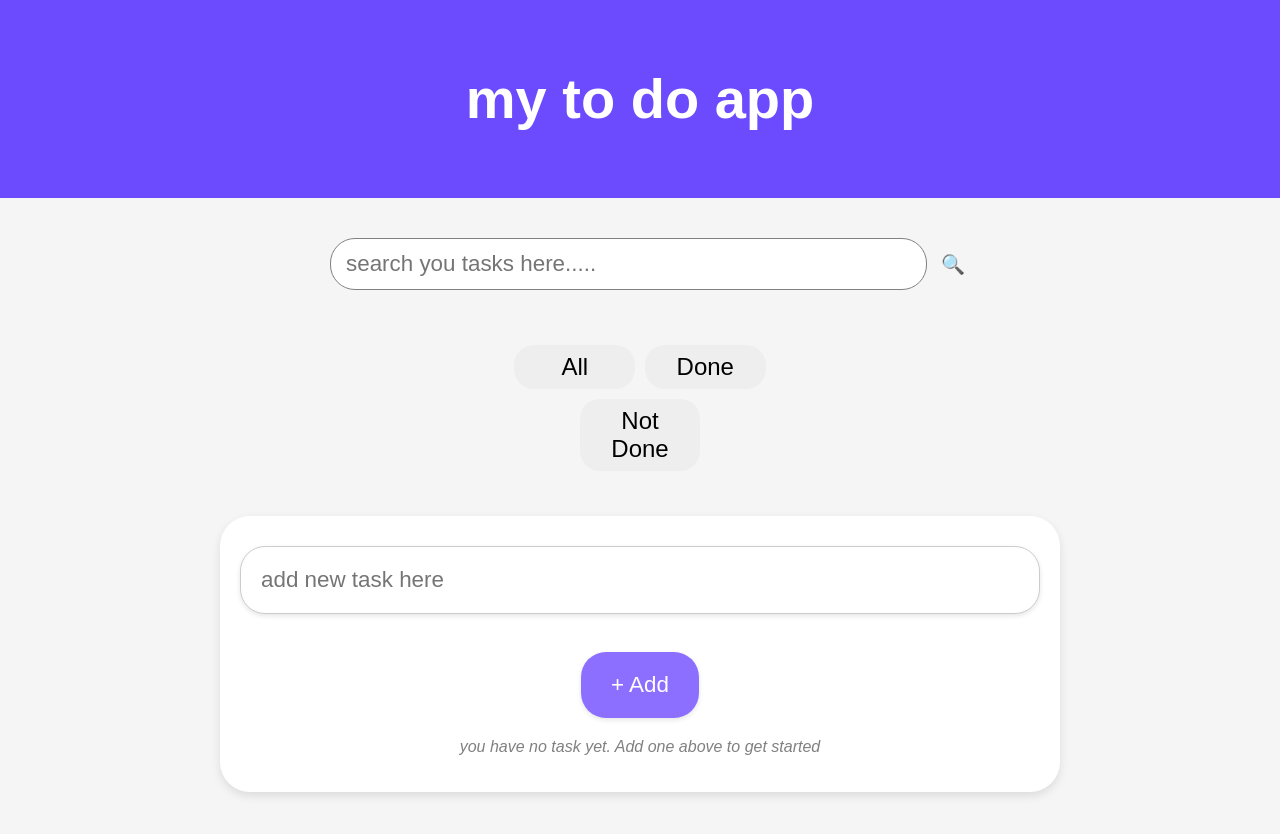
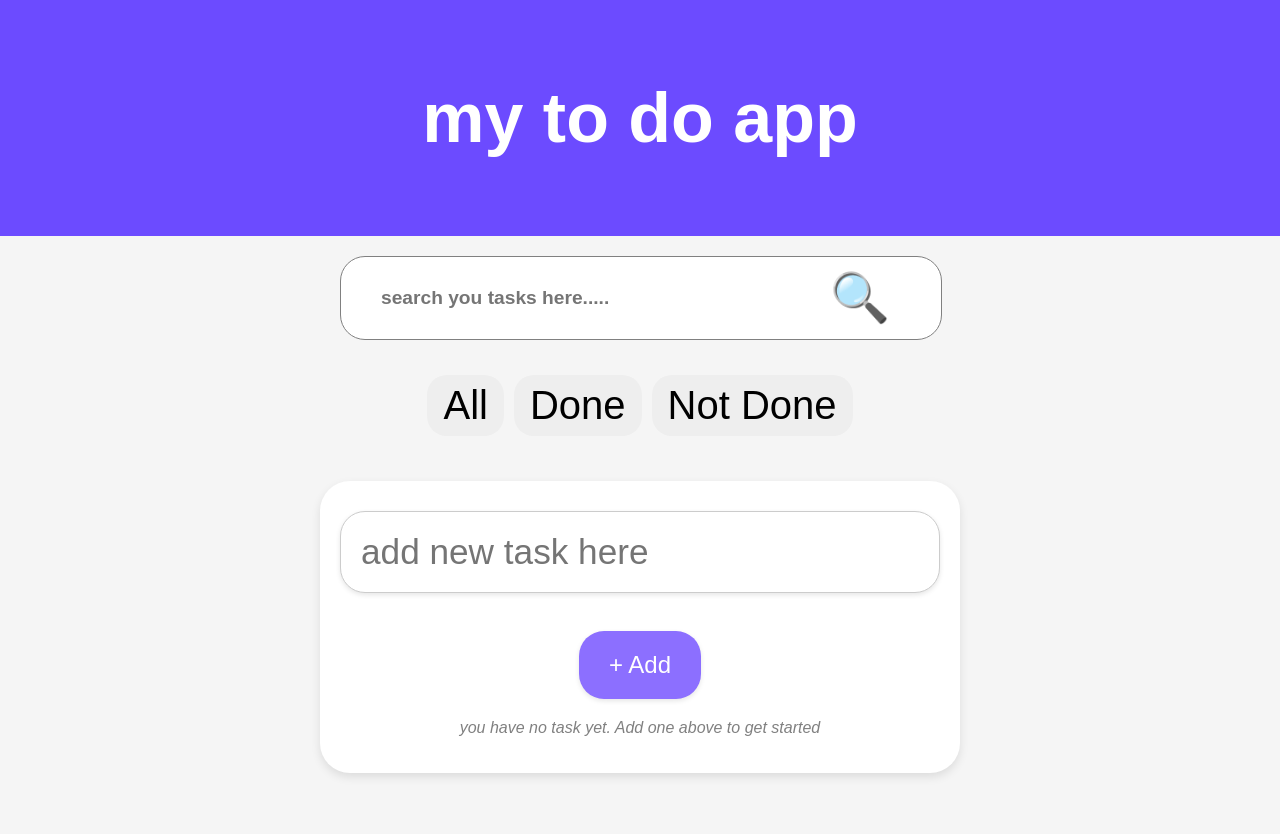
Before and after one commit to muhsinataannabi/M-TO-DO, a plain HTML site: page todo.html in a window 1280 px wide. Drawn offline with Linux system fonts and the light colour scheme.

Commit message:
style.css

```diff
--- a/style.css
+++ b/style.css
@@ -266,10 +266,10 @@ display: block;
 }
 @media only screen and (min-width: 768px){
 .container{
-    width: 90%;
+    width: 95%;
     margin-top: 30px;
     border-radius: 30px;
-    max-width: 800px
+    max-width: 600px;
 }
 .task li{
     flex-direction: row;
@@ -278,41 +278,46 @@ display: block;
     font-size: 1.8rem;
 }
   input#newTask{
-      font-size: 1.4rem;
+      font-size: 2.2rem;
       padding: 20px;
   }
   #addButton{
       padding: 20px 30px;
-      font-size: 1.4rem;
+      font-size: 1.5rem;
   }
- .done-Btn,
- .delete-Btn{
-     width: 40%;
+ .done-btn,
+ .delete-btn{
+     font-size:35px;
  }
  #searchTask{
-     width: 90%;
-     font-size: 1.4rem;
+     width: 85%;
+     font-size: 1.2rem;
+     padding: 30px 50px 30px 40px;
+     font-weight: bold;
  }
 .search-container{
-    width: 95%;
+    width: 90%;
     max-width: 600px;
-    padding:20px 50px 20px 30px
+    padding: 60px auto;
+}
+.filter-buttons{
+    flex-wrap: nowrap;
+
 }
 .filter-btn{
-    width: 40%;
-    font-size: 1.5rem;
+    font-size: 40px;
 }
-header h2{
-    font-size: 3.5rem;
+h2{
+    font-size: 70px;
 }
 .slide img{
     width: 80%;
 }
 .slide h2{
-    font-size: 3rem;
+    font-size: 60px;
 }
 .slide p{
-    font-size: 1.8rem;
+    font-size: 35px;
 }
 .start-btn{
     width: 50%;
@@ -325,4 +330,8 @@ header h2{
 .slide{
     top: -15%;
 }
+.search-icon{
+    right: 50px;
+    font-size: 3rem;
+}
   }
```
